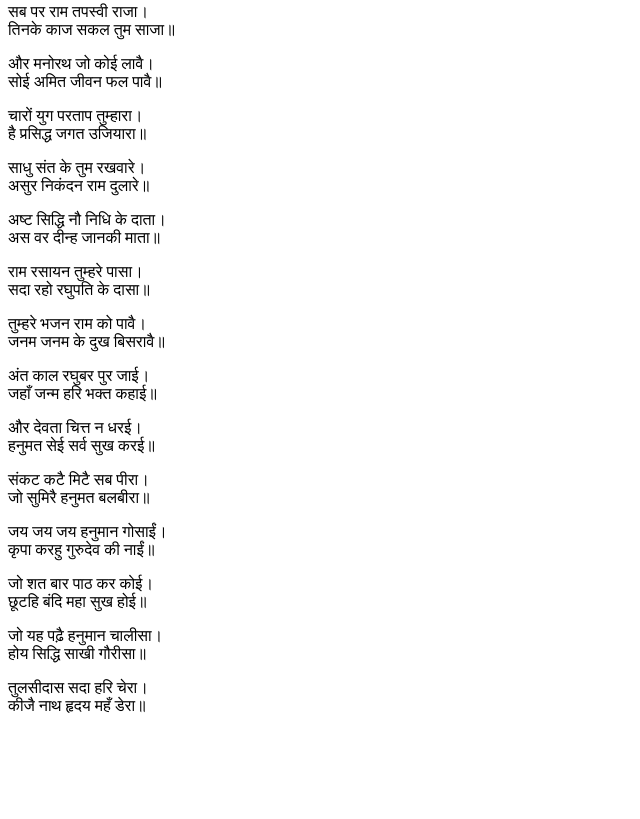
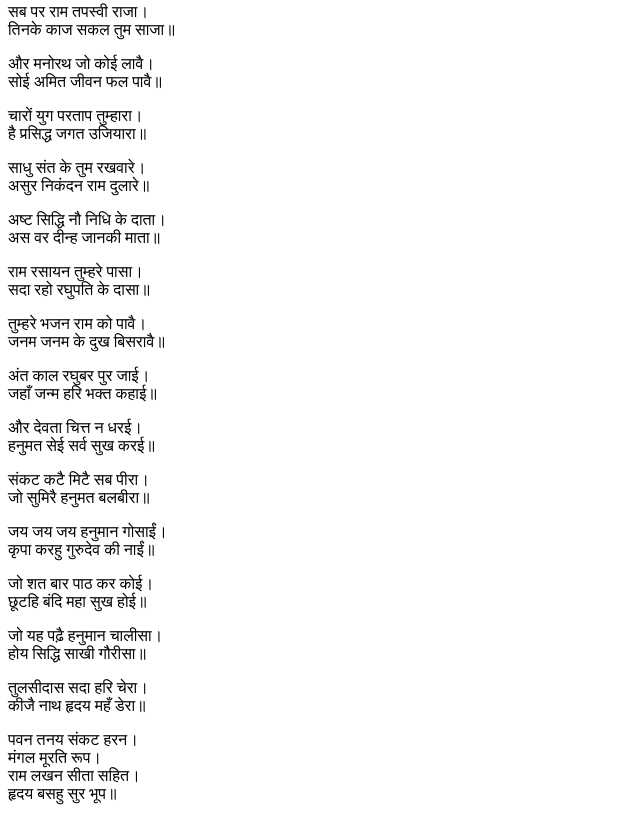
Before and after one commit to vijaybisht06/vijaybisht06.github.io, a plain HTML site: page index.html in a window 1280 px wide. Shown: the part 1508-2327 px from the top of the page, without its empty margins (0-640 px from the left). Before the commit the page ends 2239 px from the top, so only its background shows below. Drawn offline with Linux system fonts and the light colour scheme.

Commit message:
Update index.html

```diff
--- a/index.html
+++ b/index.html
@@ -204,3 +204,9 @@
 तुलसीदास सदा हरि चेरा।<br>
 कीजै नाथ हृदय महँ डेरा॥
 </p>
+<p>
+पवन तनय संकट हरन।<br>
+मंगल मूरति रूप।<br>
+राम लखन सीता सहित।<br>
+हृदय बसहु सुर भूप॥
+</p>
```
